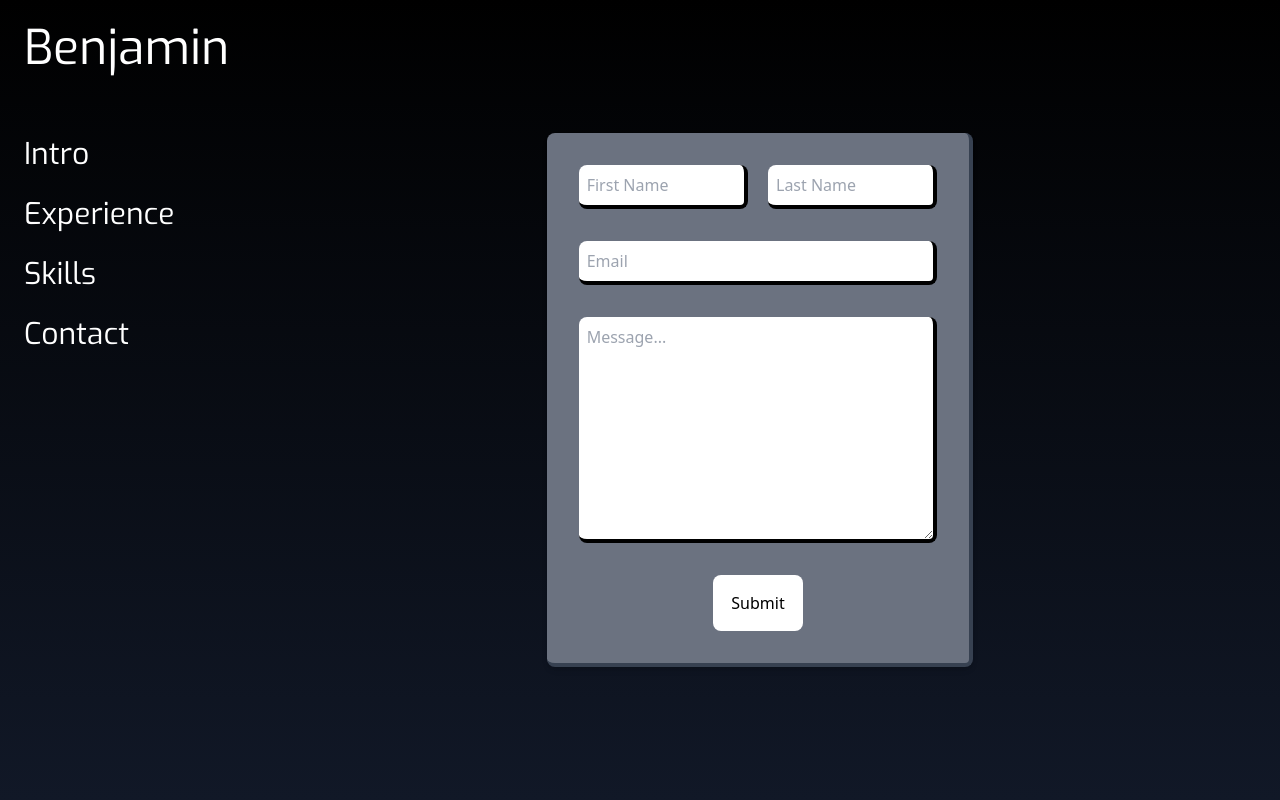
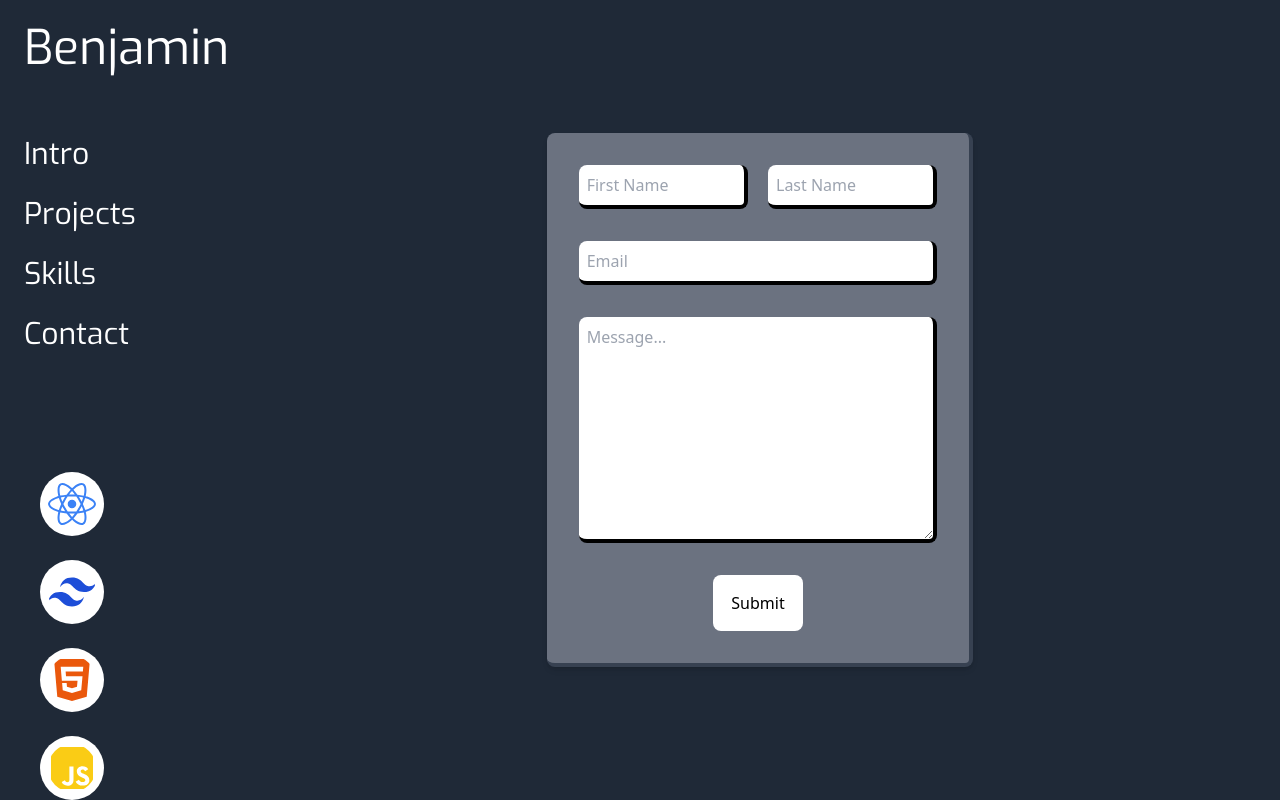
Before and after one commit to BenjaminnHuang/ReactPortfolio, a React (Vite) app: page /contact in a window 1280 px wide. Built offline with nearby package versions, Linux system fonts and the light colour scheme.

Commit message:
first commit

```diff
--- a/src/App.jsx
+++ b/src/App.jsx
@@ -14,7 +14,7 @@ function App() {
   return (
     <Routes>
       <Route path="/" element={<Intro/>}/>
-      <Route path="/experience" element={<Experience/>}/>
+      <Route path="/projects" element={<Experience/>}/>
       <Route path="/skills" element={<Skills/>}/>
       <Route path="/contact" element={<Contact/>}/>
     </Routes>
--- a/src/components/Contact.jsx
+++ b/src/components/Contact.jsx
@@ -41,7 +41,7 @@ const Contact = () => {
   }
 
   return (
-    <div className='bg-gradient-to-b from-black to-gray-900 h-screen flex flex-row justify-content-center'>
+    <div className='bg-gray-800 h-screen flex flex-row justify-content-center'>
       <Nav/>
       <form className='bg-gray-500 border-b-4 border-r-4 shadow-md border-gray-700 p-8 rounded-lg w-4/12 h-2/3 self-center mx-auto text-center text-black flex flex-col hover:border-b-8 hover:border-r-8'>
         <div className='flex-row flex gap-5'>
--- a/src/components/Experience.jsx
+++ b/src/components/Experience.jsx
@@ -20,7 +20,7 @@ const Experience = () => {
   })
 
   return (
-    <div className='bg-gradient-to-b from-black to-gray-900 h-auto flex flex-row'>
+    <div className='bg-gray-800 h-auto flex flex-row'>
       <Nav/>
 
       <div className='grid grid-cols-1 md:grid-cols-2 gap-20 m-auto mt-10'>
--- a/src/components/Footer.jsx
+++ b/src/components/Footer.jsx
@@ -1,8 +1,22 @@
 import React from 'react'
+import {FaReact, FaUnity} from "react-icons/fa"
+import {IoLogoJavascript, IoLogoHtml5} from "react-icons/io5"
+import {SiTailwindcss} from "react-icons/si"
 
 const Footer = () => {
+
+  const reactIcon = <FaReact  className="w-16 h-16 rounded-full bg-white p-2 text-blue-500"/>
+  const tailwindIcon = <SiTailwindcss className="w-16 h-16 rounded-full bg-white p-2 text-blue-700"/>
+  const htmlIcon = <IoLogoHtml5 className="w-16 h-16 rounded-full bg-white p-2 text-orange-600"/>
+  const jsIcon = <IoLogoJavascript className="w-16 h-16 rounded-full bg-white p-2 text-yellow-400"/>
+
   return (
-    <div>Footer</div>
+    <div className='flex flex-col gap-6'>
+      {reactIcon}
+      {tailwindIcon}
+      {htmlIcon}
+      {jsIcon}
+    </div>
   )
 }
 
--- a/src/components/Intro.jsx
+++ b/src/components/Intro.jsx
@@ -6,7 +6,7 @@ const Intro = () => {
   return (
 
 
-    <div className='h-screen bg-gradient-to-b from-black to-gray-900 text-gray-100 flex flex-row'>
+    <div className='h-screen bg-gray-800 text-gray-100 flex flex-row'>
       <Nav/>
       <div className='mt-36 mx-4 flex flex-col h-auto lg:flex-row justify-evenly items-center'>
         <div className='flex flex-col items-center'>
--- a/src/components/Nav.jsx
+++ b/src/components/Nav.jsx
@@ -1,5 +1,6 @@
 import React from 'react'
 import { Link } from 'react-router-dom'
+import Footer from "./Footer"
 
 const Nav = () => {
   return (
@@ -13,7 +14,7 @@ const Nav = () => {
                 <Link to="/">Intro</Link>
             </li>
             <li className='lg:hover:text-4xl md:hover:text-xl duration-300 max-w-fit'>
-                <Link to="/experience">Experience</Link>
+                <Link to="/projects">Projects</Link>
             </li>
             <li className='lg:hover:text-4xl md:hover:text-xl duration-300 max-w-fit'>
                 <Link to="/skills">Skills</Link>
@@ -23,6 +24,10 @@ const Nav = () => {
             </li>
         </ul>
 
+        <div className='mt-24 ml-4'>
+            <Footer/>
+        </div>
+
     </nav>
   )
 }
--- a/src/components/data.jsx
+++ b/src/components/data.jsx
@@ -1,11 +1,14 @@
 import React from "react"
-import {FaReact} from "react-icons/fa"
+import {FaReact, FaUnity} from "react-icons/fa"
 import {IoLogoJavascript, IoLogoCss3, IoLogoHtml5} from "react-icons/io5"
+import {SiCsharp} from 'react-icons/si'
 
 const reactIcon = <FaReact  className="w-auto h-16 rounded-full bg-white p-2 text-blue-500"/>
 const cssIcon = <IoLogoCss3 className="w-auto h-16 rounded-full bg-white p-2 text-blue-700"/>
 const htmlIcon = <IoLogoHtml5 className="w-auto h-16 rounded-full bg-white p-2 text-orange-600"/>
 const jsIcon = <IoLogoJavascript className="w-auto h-16 rounded-full bg-white p-2 text-yellow-400"/>
+const csharpIcon = <SiCsharp className="w-auto h-16 rounded-full bg-white p-2 text-blue-700"/>
+const unityIcon = <FaUnity className="w-auto h-16 rounded-full bg-white p-2 text-black"/>
 
 const data = [
     {
@@ -16,7 +19,6 @@ const data = [
     description: 'This is a CRUD website that gives the user the ability to write down their notes and mood on the specific date.',
     link: 'https://benjaminnhuang.github.io/MoodTracker/source/hello-page/home-page.html',
     languages: [
-        reactIcon,
         cssIcon,
         htmlIcon,
         jsIcon
@@ -27,11 +29,11 @@ const data = [
         img: '',
         vid: '../assets/Tetris.mp4',
         title: 'Tetris',
-        description: 'This is a CRUD website that gives the user the ability to write down their notes and mood on the specific date.',
+        description: 'Remade of a classic game called Tetris. Getting score by eliminating the lines.',
         link: '',
         languages: [
-            htmlIcon,
-            jsIcon
+            csharpIcon,
+            unityIcon
         ]
     },
     {
@@ -39,23 +41,23 @@ const data = [
         img: '',
         vid: '../assets/SnakeGame.mp4',
         title: 'SnakeGame',
-        description: 'This is a CRUD website that gives the user the ability to write down their notes and mood on the specific date.',
+        description: 'Remade of a classic game called SnakeGame. Player reaches higher point by getting the fruit block without hitting themselves or the walls.',
         link: 'https://github.com/BenjaminnHuang/SnakeGame',
         languages: [
-            htmlIcon,
-            jsIcon
+            csharpIcon,
+            unityIcon
         ]
     },
     {
         key: 4,
         img: '',
         vid: '../assets/PongGame.mp4',
-        title: 'PongGame',
-        description: 'This is a CRUD website that gives the user the ability to write down their notes and mood on the specific date.',
+        title: 'Pong Game',
+        description: 'Reamde of a classic game called PongGame. It is a Player v.s. PC game.',
         link: 'https://github.com/BenjaminnHuang/PongGame',
         languages: [
-            htmlIcon,
-            jsIcon
+            csharpIcon,
+            unityIcon
         ]
     },
 ]
```
